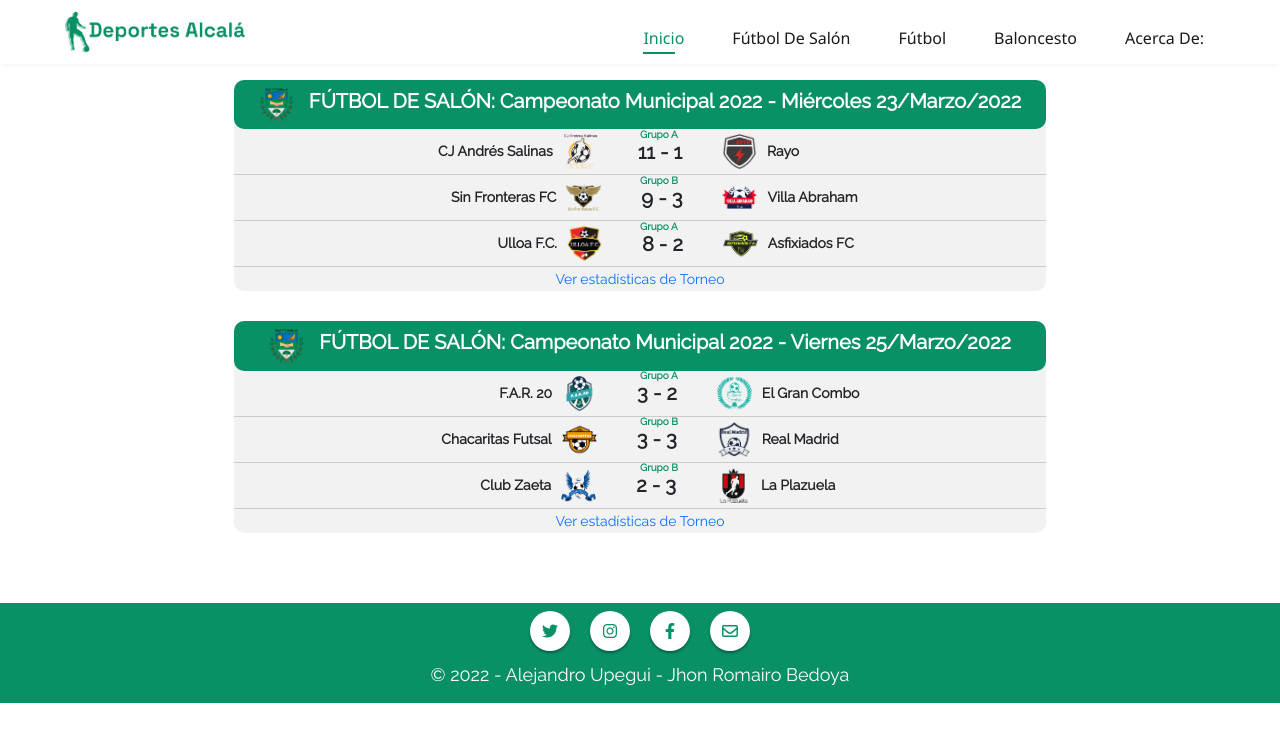
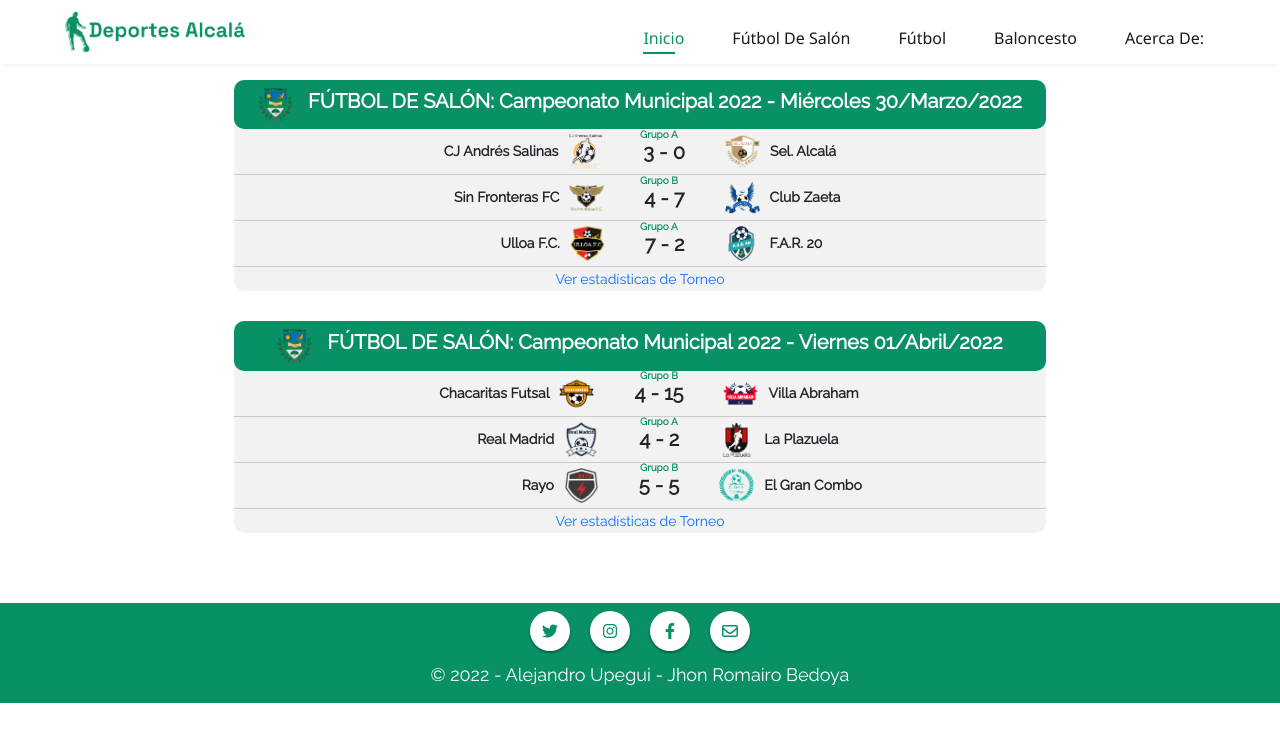
Before and after one commit to alejoupegui/DeportesAlcala, a plain HTML site: page index.html in a window 1280 px wide. Drawn offline with nearby package versions, Linux system fonts and the light colour scheme.

Commit message:
Update index.html

```diff
--- a/index.html
+++ b/index.html
@@ -59,7 +59,7 @@
       <div class="contenido">
         <div class="tituloTorneo">
           <img src="img/EscudoAlcalá.png" alt="" style="width: 35px;">
-          <h3>FÚTBOL DE SALÓN: Campeonato Municipal 2022 - Miércoles 23/Marzo/2022</h3>
+          <h3>FÚTBOL DE SALÓN: Campeonato Municipal 2022 - Miércoles 30/Marzo/2022</h3>
         </div>
 
         <div class="partidos">
@@ -68,37 +68,37 @@
           <div class="escudoEquipo">
             <img src="Torneos/FutbolSala/CJ-Andres-Salinas/logoCJAndresSalinas.png" alt="">
           </div>
-          <div class="marcadorPartido">11 - 1</div>
+          <div class="marcadorPartido">3 - 0</div>
           <div class="escudoEquipo">
-            <img src="Torneos/FutbolSala/Rayo/logoRayo.png" alt="">
+            <img src="Torneos/FutbolSala/Sel-Alcala/logoSelAlcala.png" alt="">
           </div>
-          <div class="nombreEquipo">Rayo&nbsp;&nbsp;&nbsp;&nbsp;&nbsp;&nbsp;&nbsp;&nbsp;&nbsp;&nbsp;&nbsp;&nbsp;</div>
+          <div class="nombreEquipo">Sel. Alcalá</div>
         </div>
 
         <div class="partidos">
           <div class="grupoEquipo">Grupo B</div>
-          <div class="nombreEquipo">&nbsp;&nbsp;&nbsp;&nbsp;&nbsp;&nbsp;&nbsp;&nbsp;Sin Fronteras FC</div>
+          <div class="nombreEquipo">&nbsp;&nbsp;&nbsp;&nbsp;Sin Fronteras FC</div>
           <div class="escudoEquipo">
             <img src="Torneos/FutbolSala/SinFronteras/logoSinFronteras.png" alt="">
           </div>
-          <div class="marcadorPartido">9 - 3</div>
+          <div class="marcadorPartido">4 - 7</div>
           <div class="escudoEquipo">
-            <img src="Torneos/FutbolSala/Villa-Abraham/logoVillaAbraham.png" alt="">
+            <img src="Torneos/FutbolSala/Zaeta/logoZaeta.png" alt="">
           </div>
-          <div class="nombreEquipo">Villa Abraham</div>
+          <div class="nombreEquipo">Club Zaeta</div>
         </div>
 
         <div class="partidos">
           <div class="grupoEquipo">Grupo A</div>
-          <div class="nombreEquipo">&nbsp;&nbsp;&nbsp;&nbsp;&nbsp;&nbsp;&nbsp;&nbsp;&nbsp;&nbsp;&nbsp;&nbsp;&nbsp;&nbsp;&nbsp;&nbsp;&nbsp;&nbsp;&nbsp;&nbsp;Ulloa F.C.</div>
+          <div class="nombreEquipo">&nbsp;&nbsp;&nbsp;&nbsp;&nbsp;&nbsp;&nbsp;&nbsp;&nbsp;&nbsp;&nbsp;&nbsp;Ulloa F.C.</div>
           <div class="escudoEquipo">
             <img src="Torneos/FutbolSala/Ulloa/logoUlloa.png" alt="">
           </div>
-          <div class="marcadorPartido">8 - 2</div>
+          <div class="marcadorPartido">7 - 2</div>
           <div class="escudoEquipo">
-            <img src="Torneos/FutbolSala/Asfixiados/logoAsfixiados.png" alt="">
+            <img src="Torneos/FutbolSala/FAR-20/logoFAR.png" alt="">
           </div>
-          <div class="nombreEquipo">Asfixiados FC</div>
+          <div class="nombreEquipo">F.A.R. 20</div>
         </div>
 
 
@@ -110,46 +110,46 @@
       <div class="contenido">
         <div class="tituloTorneo">
           <img src="img/EscudoAlcalá.png" alt="" style="width: 35px;">
-          <h3>FÚTBOL DE SALÓN: Campeonato Municipal 2022 - Viernes 25/Marzo/2022</h3>
+          <h3>FÚTBOL DE SALÓN: Campeonato Municipal 2022 - Viernes 01/Abril/2022</h3>
+        </div>
+
+        <div class="partidos">
+          <div class="grupoEquipo">Grupo B</div>
+          <div class="nombreEquipo">&nbsp;&nbsp;&nbsp;&nbsp;&nbsp;Chacaritas Futsal</div>
+          <div class="escudoEquipo">
+            <img src="Torneos/FutbolSala/Chacaritas/logoChacaritas.png" alt="">
+          </div>
+          <div class="marcadorPartido">4 - 15</div>
+          <div class="escudoEquipo">
+            <img src="Torneos/FutbolSala/Villa-Abraham/logoVillaAbraham.png" alt="">
+          </div>
+          <div class="nombreEquipo">Villa Abraham</div>
         </div>
 
         <div class="partidos">
           <div class="grupoEquipo">Grupo A</div>
-          <div class="nombreEquipo">&nbsp;&nbsp;&nbsp;&nbsp;&nbsp;&nbsp;&nbsp;&nbsp;&nbsp;&nbsp;&nbsp;&nbsp;&nbsp;&nbsp;&nbsp;&nbsp;&nbsp;&nbsp;&nbsp;&nbsp;&nbsp;&nbsp;F.A.R. 20</div>
+          <div class="nombreEquipo">&nbsp;&nbsp;&nbsp;&nbsp;&nbsp;&nbsp;&nbsp;&nbsp;&nbsp;&nbsp;Real Madrid</div>
           <div class="escudoEquipo">
-            <img src="Torneos/FutbolSala/FAR-20/logoFAR.png" alt="">
+            <img src="Torneos/FutbolSala/Real Madrid/logoRealMadrid.png" alt="">
           </div>
-          <div class="marcadorPartido">3 - 2</div>
+          <div class="marcadorPartido">4 - 2</div>
+          <div class="escudoEquipo">
+            <img src="Torneos/FutbolSala/LaPlazuela/logoLaPlazuela.png" alt="">
+          </div>
+          <div class="nombreEquipo">La Plazuela</div>
+        </div>
+
+        <div class="partidos">
+          <div class="grupoEquipo">Grupo B</div>
+          <div class="nombreEquipo">&nbsp;&nbsp;&nbsp;&nbsp;&nbsp;&nbsp;&nbsp;&nbsp;&nbsp;&nbsp;&nbsp;&nbsp;&nbsp;&nbsp;&nbsp;&nbsp;&nbsp;&nbsp;&nbsp;&nbsp;&nbsp;&nbsp;&nbsp;&nbsp;&nbsp;&nbsp;&nbsp;&nbsp;&nbsp;Rayo</div>
+          <div class="escudoEquipo">
+            <img src="Torneos/FutbolSala/Rayo/logoRayo.png" alt="">
+          </div>
+          <div class="marcadorPartido">5 - 5</div>
           <div class="escudoEquipo">
             <img src="Torneos/FutbolSala/El-Gran-Combo/logoElGranCombo.png" alt="">
           </div>
           <div class="nombreEquipo">El Gran Combo</div>
-        </div>
-
-        <div class="partidos">
-          <div class="grupoEquipo">Grupo B</div>
-          <div class="nombreEquipo">Chacaritas Futsal</div>
-          <div class="escudoEquipo">
-            <img src="Torneos/FutbolSala/Chacaritas/logoChacaritas.png" alt="">
-          </div>
-          <div class="marcadorPartido">3 - 3</div>
-          <div class="escudoEquipo">
-            <img src="Torneos/FutbolSala/Real Madrid/logoRealMadrid.png" alt="">
-          </div>
-          <div class="nombreEquipo">Real Madrid</div>
-        </div>
-
-        <div class="partidos">
-          <div class="grupoEquipo">Grupo B</div>
-          <div class="nombreEquipo">&nbsp;&nbsp;&nbsp;&nbsp;&nbsp;&nbsp;&nbsp;&nbsp;&nbsp;&nbsp;Club Zaeta</div>
-          <div class="escudoEquipo">
-            <img src="Torneos/FutbolSala/Zaeta/logoZaeta.png" alt="">
-          </div>
-          <div class="marcadorPartido">2 - 3</div>
-          <div class="escudoEquipo">
-            <img src="Torneos/FutbolSala/LaPlazuela/logoLaPlazuela.png" alt="">
-          </div>
-          <div class="nombreEquipo">La Plazuela</div>
         </div>
 
         <div class="verMas">
```
